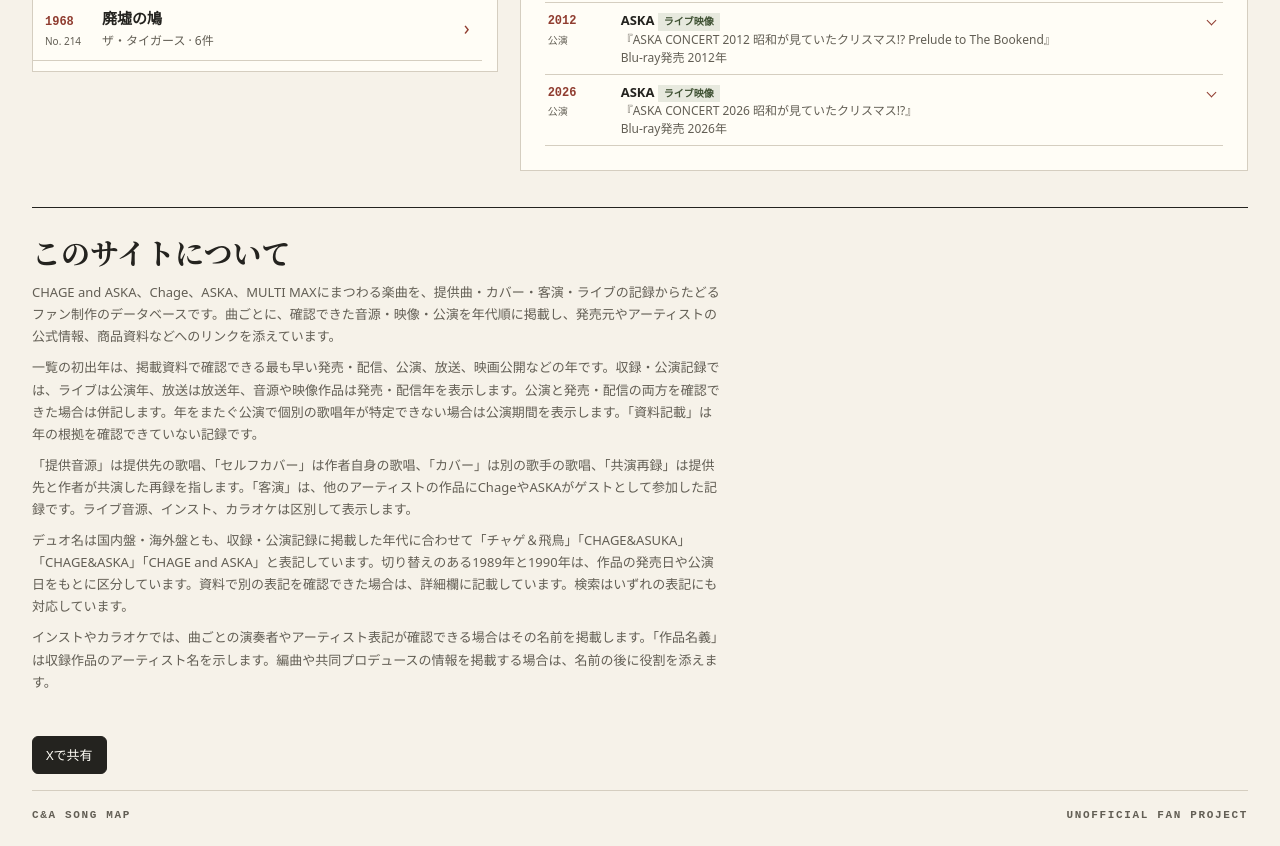
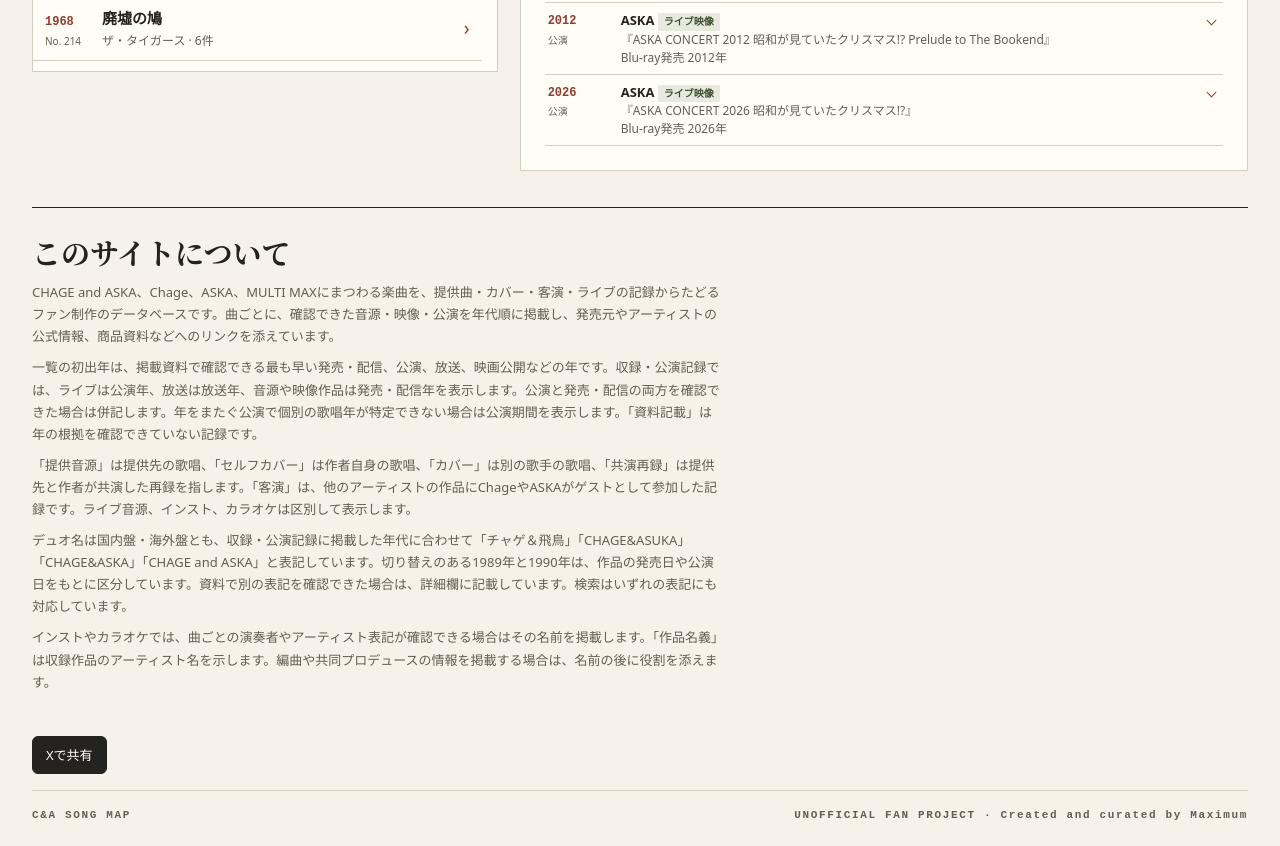
Before and after one commit to Maximum0303/ca-song-map, a plain HTML site: page index.html in a window 1280 px wide. Shown: the part 858-1704 px from the top of the page. Drawn offline with Linux system fonts and the light colour scheme; no server answers.

Commit message:
Add files via upload

```diff
--- a/index.html
+++ b/index.html
@@ -74,6 +74,6 @@
     <p>日本時間・同じブラウザは1日1回<br>現在は直近1分の目安</p>
   </div>
 </section>
-<footer class="shell footer"><span>C&amp;A SONG MAP</span><span>UNOFFICIAL FAN PROJECT</span></footer>
+<footer class="shell footer"><span>C&amp;A SONG MAP</span><span>UNOFFICIAL FAN PROJECT · Created and curated by Maximum</span></footer>
 </body>
 </html>
```
